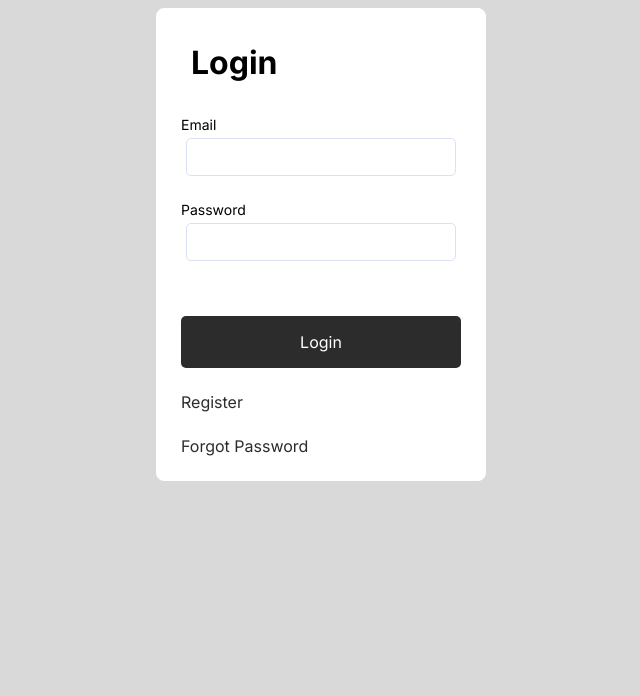
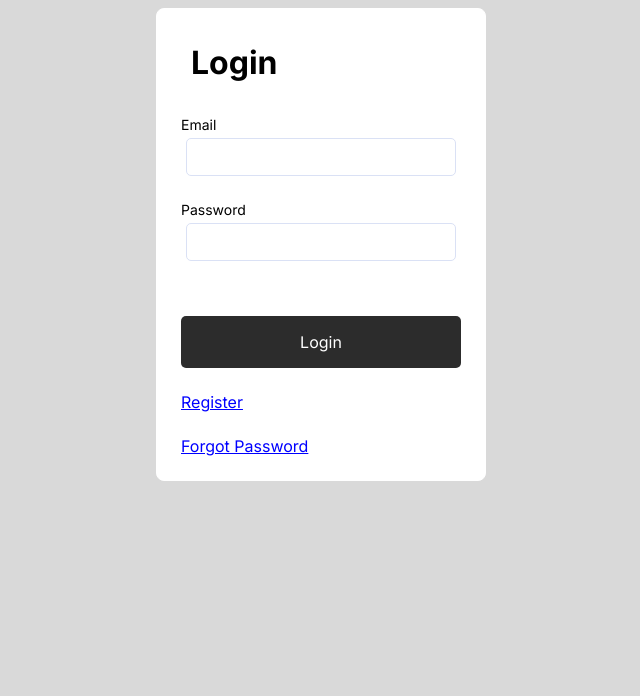
Before and after one commit to prayash-d/cps714_login_authentication, a Django app: template loginSignup/base/templates/registration/login.html in a window 1280 px wide. Shown: the top 696 px of the page, without its empty margins (319-959 px from the left). Run offline with Django 3.2, Linux system fonts and the light colour scheme; the template is opened without the code that fills it, so the values that code supplies are empty.

```diff
--- a/loginSignup/base/static/css/style.css
+++ b/loginSignup/base/static/css/style.css
@@ -83,9 +83,11 @@ width: 100%;
 
 /*Link styling*/
 .signup-link{
-    color:#2c2c2c;
+    color:#0000FF;
+    text-decoration: underline;
 }
 .signup-link:hover{
+    color:#2424d1;
     text-decoration: underline;
     }
 .logout-link{
```
